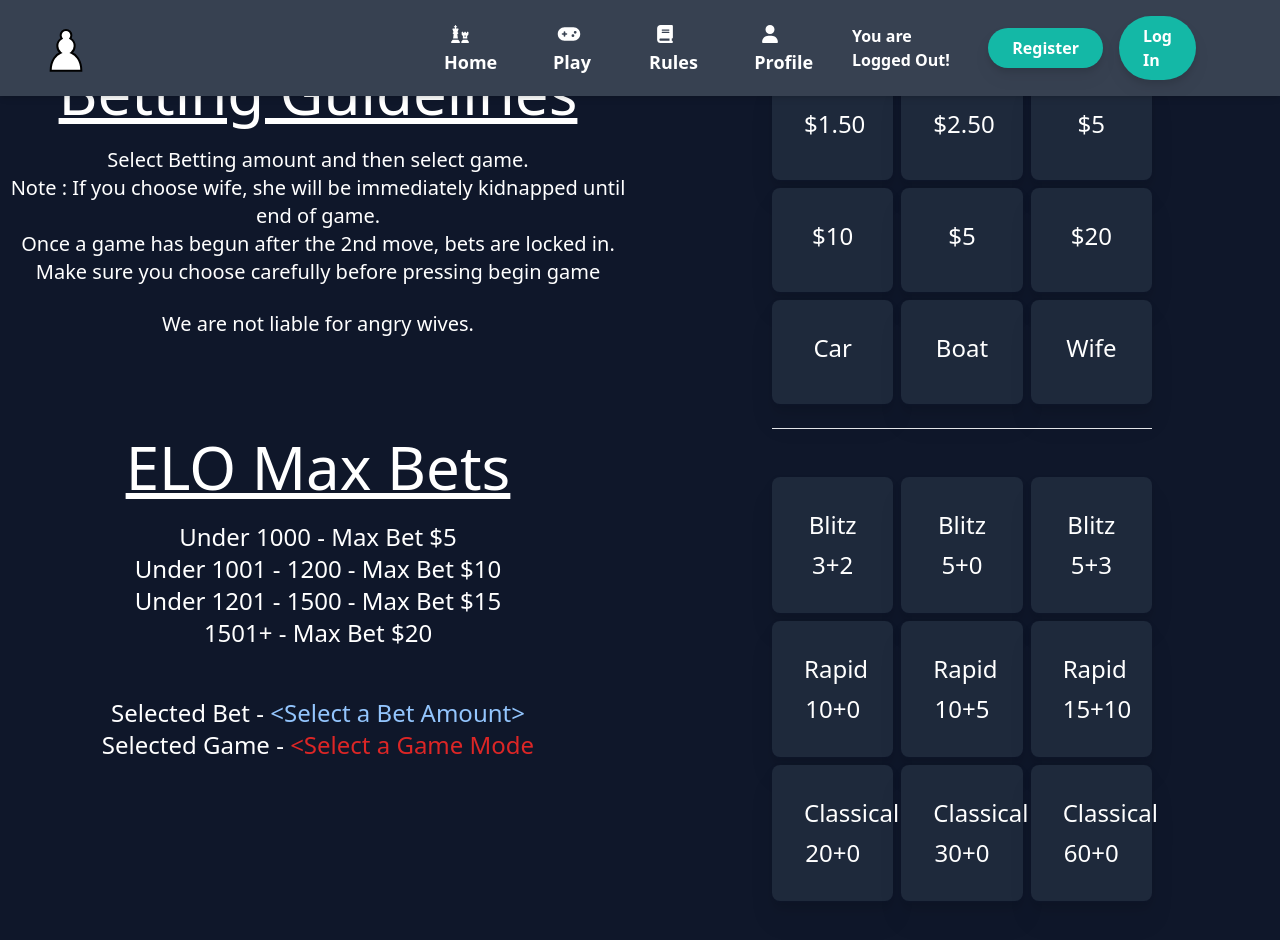
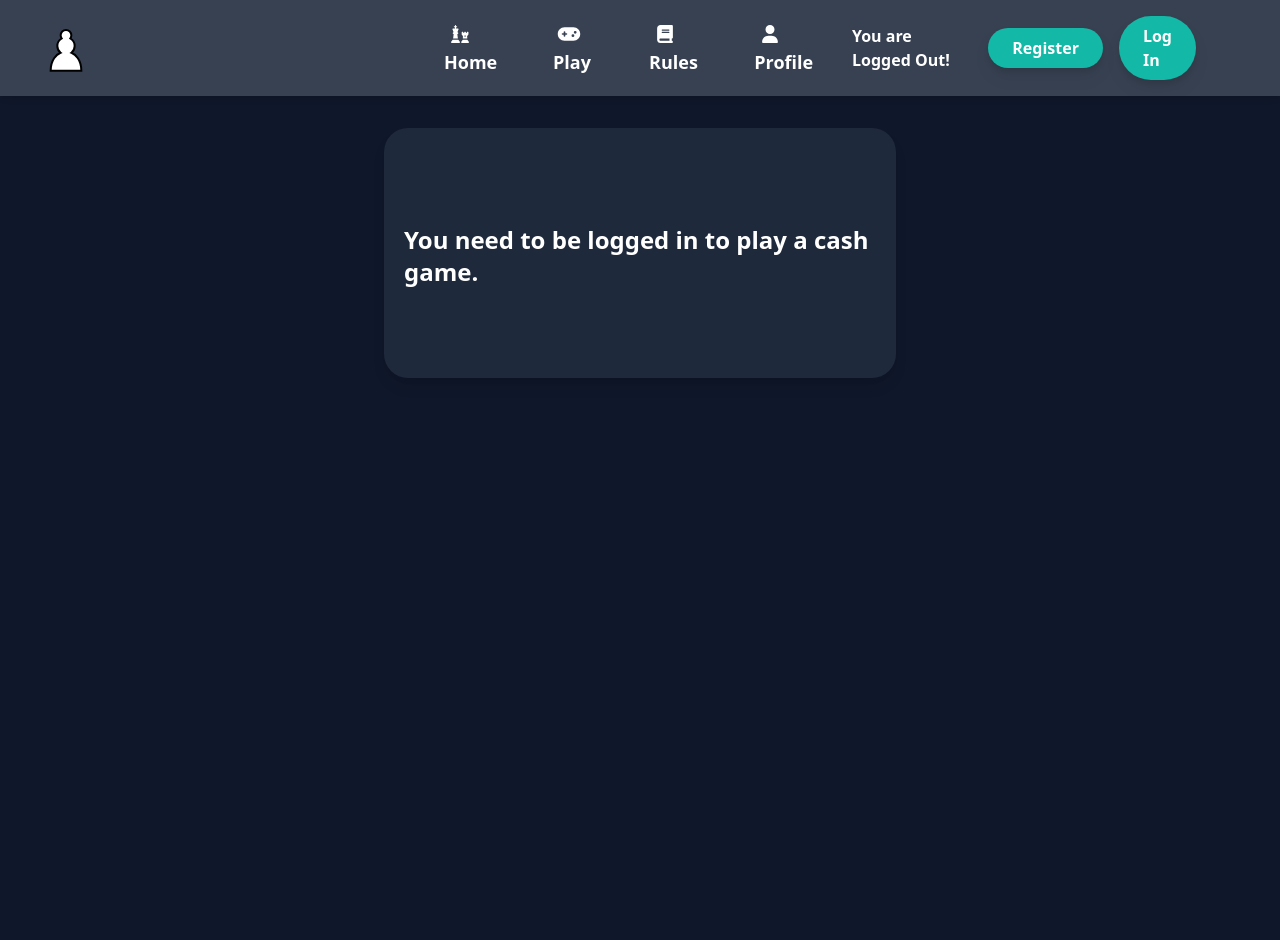
Before and after one commit to Eggysgames/BetChess, a Next.js app: page /cashgameselect in a window 1280 px wide. After the commit the page ends 800 px from the top, so only its background shows below. Built offline with nearby package versions, Linux system fonts and the light colour scheme.

Commit message:
Logged In Only

```diff
--- a/pages/cashgameselect.tsx
+++ b/pages/cashgameselect.tsx
@@ -1,13 +1,36 @@
-import { useState } from "react";
+import { useState, useEffect } from "react";
 import { DefaultButton, GridButton } from "../components/StyledButton";
 import Topnav from "@/components/topnav";
+import { createClient, Session } from "@supabase/supabase-js";
+import BottomBar from "@/components/BottomBar";
+
+const supabase = createClient(
+  "https://ttlaembyimpxjuovpmxk.supabase.co",
+  "eyJhbGciOiJIUzI1NiIsInR5cCI6IkpXVCJ9.eyJpc3MiOiJzdXBhYmFzZSIsInJlZiI6InR0bGFlbWJ5aW1weGp1b3ZwbXhrIiwicm9sZSI6ImFub24iLCJpYXQiOjE2OTI3NzA2NTcsImV4cCI6MjAwODM0NjY1N30.f6YXhReklfjQMe6sfVAqjyraiXgzjcH6W-2bOkCn_Sw",
+);
 
 const Gameselect = () => {
   const [highlightedButton, setHighlightedButton] = useState("");
   const [highlightedButton2, setHighlightedButton2] = useState("");
   const [textholder, settextholder] = useState("<Select a Bet Amount>");
   const [textholder2, settextholder2] = useState("<Select a Game Mode");
+  const [session, setSession] = useState<Session | null>(null);
+  const [isLoading, setIsLoading] = useState(true);
 
+  const fetchData = async () => {
+    const { data: sessionData, error } = await supabase.auth.getSession();
+    if (error) {
+      console.error("Error fetching session:", error.message);
+    } else {
+      setSession(sessionData?.session || null);
+    }
+  };
+
+  useEffect(() => {
+    fetchData().then(() => setIsLoading(false)); // Set loading to false when data is fetched
+  }, []);
+
+  if (session) {
     return (
       <div>
         <Topnav />
@@ -248,6 +271,22 @@ const Gameselect = () => {
         </div>
       </div>
     );
+  }
+  if (!session) {
+    return (
+      <div>
+        <Topnav />
+
+        <div className="text-white font-bold flex flex-col items-center shadow-lg rounded-3xl bg-slate-800 mb-5 h-[250px] mt-32 w-2/5 px-5 mx-auto">
+          <div className="mt-24 text-2xl">
+            You need to be logged in to play a cash game.
+          </div>
+        </div>
+
+        <BottomBar />
+      </div>
+    );
+  }
 };
 
 export default Gameselect;
```
Lines whose indentation alone changed are shown as unchanged.
